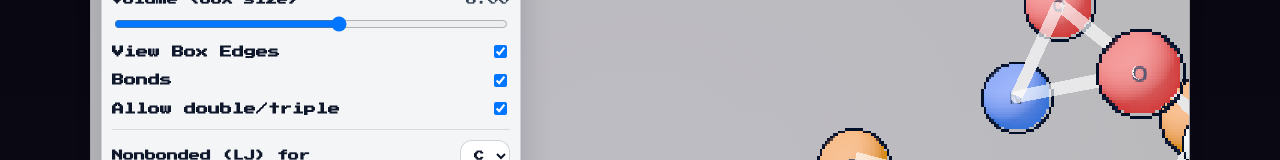
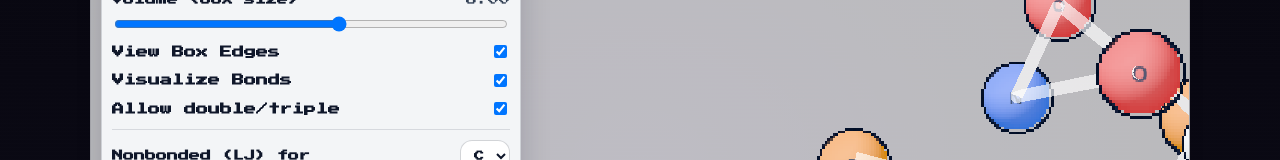
Before and after one commit to rccolamachine/project-site, a Next.js app: page /reactor in a window 1280 px wide. Shown: the part 568-728 px from the top of the page. Built offline with nearby package versions, Linux system fonts and the light colour scheme.

Commit message:
changing bonds copy

```diff
--- a/app/reactor/page.js
+++ b/app/reactor/page.js
@@ -999,7 +999,7 @@ export default function ReactorPage() {
                 <span
                   style={{ fontSize: 12, fontWeight: 900, color: "#0f172a" }}
                 >
-                  Bonds
+                  Visualize Bonds
                 </span>
                 <input
                   type="checkbox"
```
